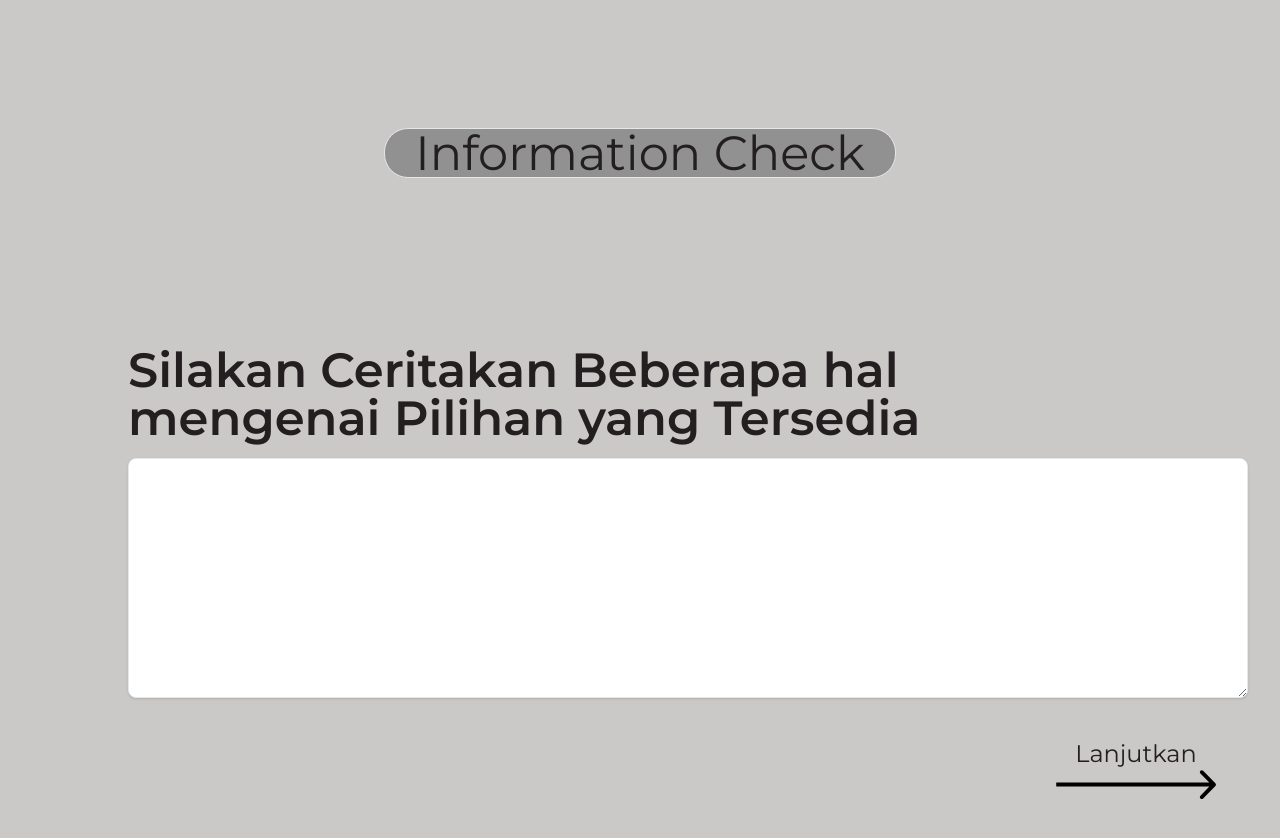
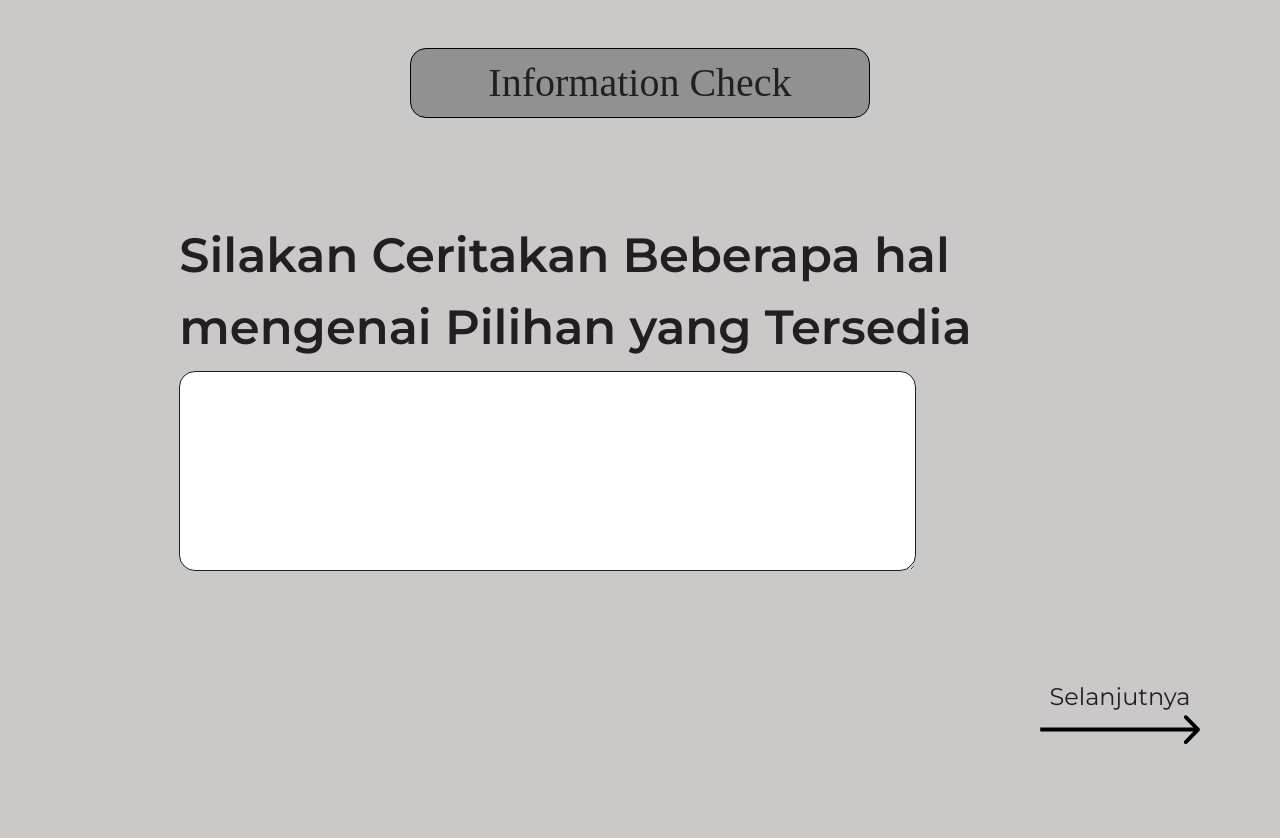
Before and after one commit to mhmd-arif/arbitrary-voting-fe, a Next.js app: page /simulation/information-check in a window 1280 px wide. Shown: the top 838 px of the page. After the commit the page ends 800 px from the top, so only its background shows below. Built offline with nearby package versions, Linux system fonts and the light colour scheme.

Commit message:
information check

```diff
--- a/src/app/simulation/information-check/page.tsx
+++ b/src/app/simulation/information-check/page.tsx
@@ -3,6 +3,7 @@ import NavButton from "@/components/NavButton";
 import { useRouter } from "next/navigation";
 import { useEffect, useState } from "react";
 import Image from "next/image";
+import ArrowButton from "@/components/ArrowButton";
 
 export default function InformationCheck() {
   const router = useRouter();
@@ -64,35 +65,22 @@ export default function InformationCheck() {
   };
 
   return (
-    <section className="w-[100vw] h-[100svh] flex flex-col justify-between items-center py-20 px-16 text-cus-black">
-      <div className="w-[40svw] h-[10svh] border rounded-3xl flex justify-center items-center bg-cus-dark-gray font-normal text-5xl ">
-        Information Check
-      </div>
+    <section className="wrapper">
+      <div className="title">Information Check</div>
 
-      <div className="w-[80svw] h-[60svh] flex flex-col my-10 pt-32 text-5xl font-semibold">
+      <div className="content">
         <label htmlFor="long-text">
           Silakan Ceritakan Beberapa hal mengenai Pilihan yang Tersedia
         </label>
         <textarea
           id="long-text"
-          className="shadow appearance-none border rounded-lg w-[70rem] h-[40rem] mt-4 py-2 px-3 text-cus-black/80 leading-tight focus:outline-none focus:shadow-outline text-[1.3rem] font-medium"
+          className="input-style"
+          style={{ fontSize: "1.25rem", width: "80%", height: "80%" }}
           value={text}
           onChange={handleInputChange}
         />
       </div>
-      <button
-        onClick={handleClick}
-        className="self-end font-normal text-2xl w-[10rem]"
-      >
-        Lanjutkan
-        <Image
-          src={"/arrow.svg"}
-          alt="arrow"
-          width={100}
-          height={100}
-          className="w-full"
-        />
-      </button>
+      <ArrowButton text={"Selanjutnya"} onClick={handleClick} />
     </section>
   );
 }
--- a/src/app/simulation/questionnaire/page.tsx
+++ /dev/null
@@ -1,58 +0,0 @@
-"use client";
-import NavButton from "@/components/NavButton";
-import { useRouter } from "next/navigation";
-import { useEffect, useState } from "react";
-import Image from "next/image";
-
-export default function QuestionnaireSim() {
-  const router = useRouter();
-  const [loading, setLoading] = useState<boolean>(false);
-  const urlNextPage = "/real-test";
-
-  const [text, setText] = useState("");
-
-  const handleInput = (value: string) => {
-    setText(value);
-  };
-
-  const handleClick = async () => {
-    if (text === "") {
-      alert("Mohon isikan text anda");
-      return;
-    }
-
-    router.push(urlNextPage);
-  };
-
-  return (
-    <section className="w-[100vw] h-[100svh] flex flex-col justify-between items-center py-20 px-16 text-cus-black">
-      <div className="w-[40svw] h-[10svh] border rounded-3xl flex justify-center items-center bg-cus-dark-gray font-normal text-5xl ">
-        Kuesioner
-      </div>
-
-      <div className="w-[80svw] h-[60svh] flex flex-col my-10 pt-32 text-5xl font-semibold">
-        <label>1.Pertanyaan pertama</label>
-        <input
-          type="text"
-          id="input-initial"
-          className="shadow appearance-none border rounded w-[40svw] mt-4 py-2 px-3 text-cus-light-gray leading-tight focus:outline-none focus:shadow-outline text-4xl"
-          placeholder="kotak jawaban "
-          onChange={(e) => handleInput(e.target.value)}
-        />
-      </div>
-      <button
-        onClick={handleClick}
-        className="self-end font-normal text-2xl w-[10rem]"
-      >
-        Lanjutkan
-        <Image
-          src={"/arrow.svg"}
-          alt="arrow"
-          width={100}
-          height={100}
-          className="w-full"
-        />
-      </button>
-    </section>
-  );
-}
--- a/src/app/simulation/sim-confirmation/page.tsx
+++ b/src/app/simulation/sim-confirmation/page.tsx
@@ -9,30 +9,14 @@ export default function SimConfirmation() {
   const router = useRouter();
   const [loading, setLoading] = useState<boolean>(false);
   const [agreement, setAgreement] = useState<string>("");
-  const [isButtonDisabled, setIsButtonDisabled] = useState(true);
-  const [timerExpired, setTimerExpired] = useState(false);
 
   const urlNextPage = "/simulation/information-board";
 
-  useEffect(() => {
-    if (agreement === "iya") {
-      setIsButtonDisabled(false);
-    } else {
-      setIsButtonDisabled(true);
+  const handleClick = async () => {
+    if (agreement !== "iya") {
+      alert("Mohon setuju terlebih dahulu");
+      return;
     }
-
-    const expiryTime = localStorage.getItem("expiryTime");
-    if (expiryTime) {
-      const currentTime = new Date().getTime();
-      const expiryDate = new Date(expiryTime).getTime();
-
-      if (currentTime >= expiryDate) {
-        setTimerExpired(true);
-      }
-    }
-  }, [agreement]);
-
-  const handleClick = async () => {
     setLoading(true);
 
     const body = {
@@ -68,9 +52,8 @@ export default function SimConfirmation() {
       const data = await response.json();
       console.log("Fetched data:", data);
       const resData = data.data;
+      setLoading(false);
       router.push(urlNextPage);
-
-      setLoading(false);
 
       if (!data || !data.data) {
         throw new Error("Invalid data format");
@@ -88,7 +71,6 @@ export default function SimConfirmation() {
       expiryDate.setSeconds(expiryDate.getSeconds() + 2);
 
       localStorage.setItem("expiryTime", expiryDate.toISOString());
-      setTimerExpired(false);
       router.push(urlNextPage);
     }
 
@@ -114,19 +96,7 @@ export default function SimConfirmation() {
         </select>
       </div>
 
-      {!timerExpired ? (
-        <ArrowButton
-          text={"Selanjutnya"}
-          onClick={handleClick}
-          disabled={isButtonDisabled}
-        />
-      ) : (
-        <NavButton
-          href={"/simulation/information-check"}
-          text={"Waktu habis, Lanjutkan"}
-          disabled={isButtonDisabled}
-        />
-      )}
+      <ArrowButton text={"Selanjutnya"} onClick={handleClick} />
     </section>
   );
 }
```
